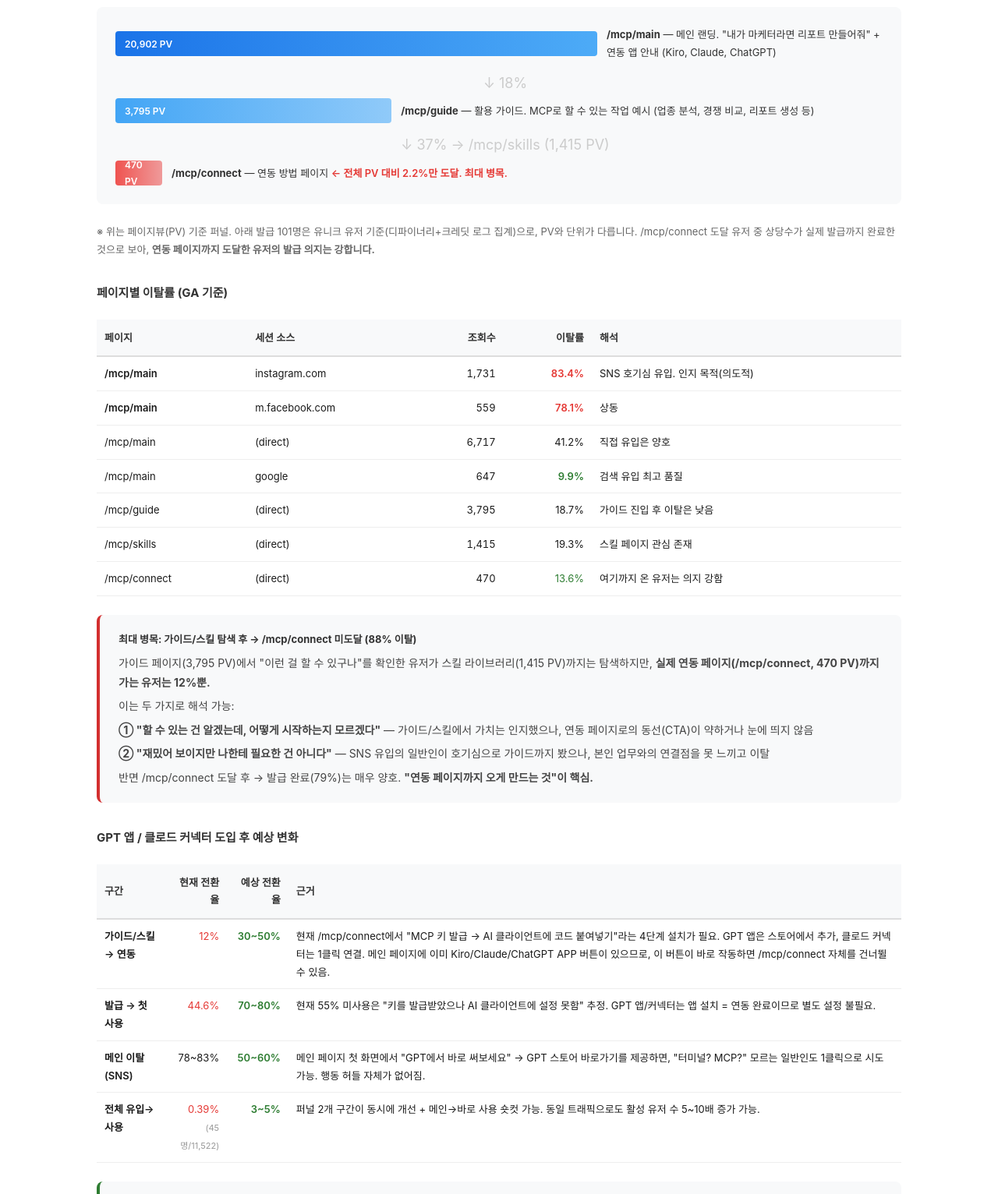
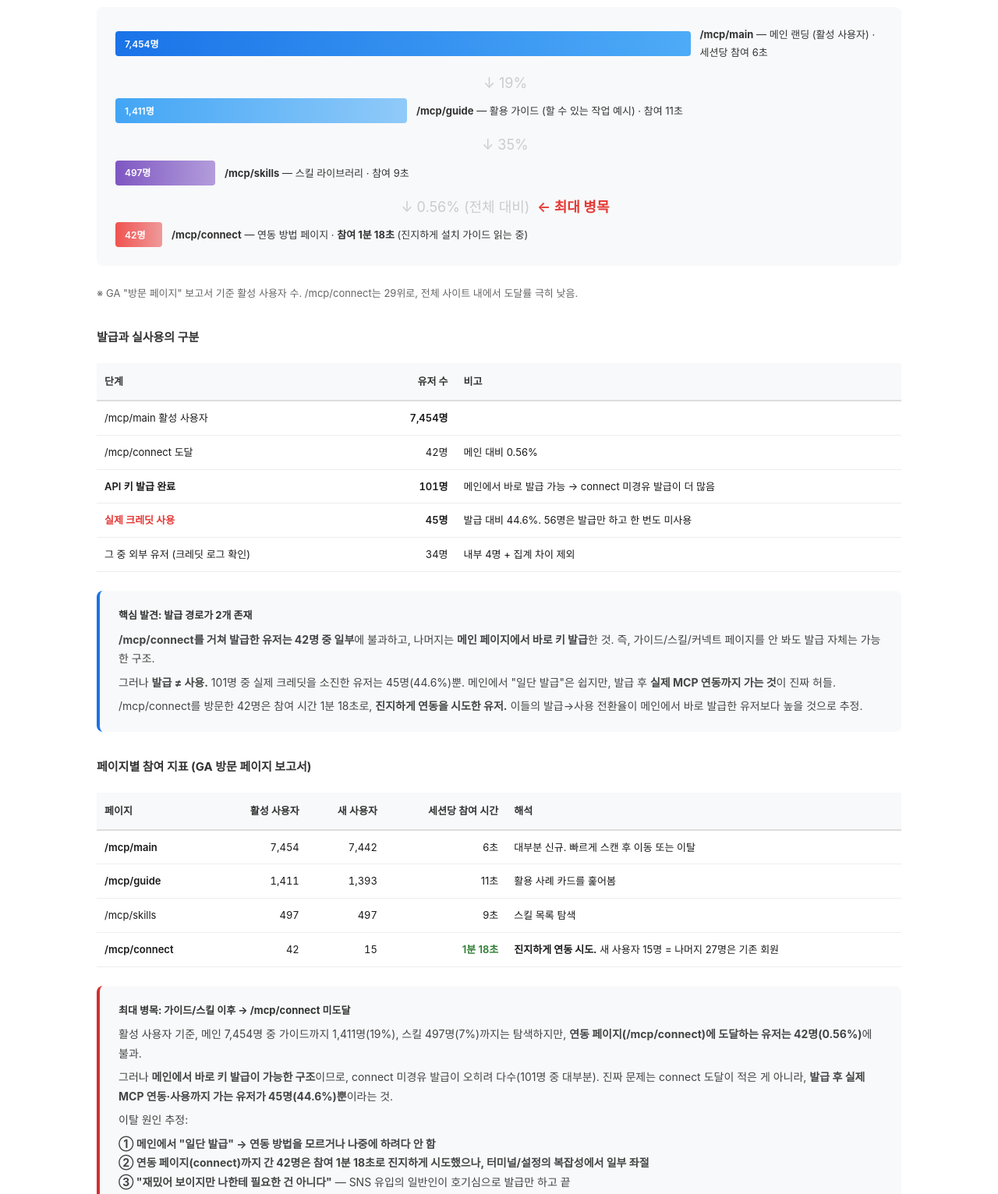
Before and after one commit to hwan-IGAW/Webpage_-publish, a plain HTML site: page index.html in a window 1280 px wide. Shown: the part 1340-2872 px from the top of the page at 78% size. Drawn offline with Linux system fonts and the light colour scheme.

Commit message:
퍼널 활성사용자 기준으로 수정, 발급vs실사용 구분 명확화

```diff
--- a/index.html
+++ b/index.html
@@ -199,45 +199,70 @@
 
   <div class="funnel">
     <div class="funnel-step">
-      <div class="funnel-bar" style="width:100%;">20,902 PV</div>
-      <div class="funnel-label"><strong>/mcp/main</strong> — 메인 랜딩. "내가 마케터라면 리포트 만들어줘" + 연동 앱 안내 (Kiro, Claude, ChatGPT)</div>
+      <div class="funnel-bar" style="width:100%;">7,454명</div>
+      <div class="funnel-label"><strong>/mcp/main</strong> — 메인 랜딩 (활성 사용자) · 세션당 참여 6초</div>
     </div>
-    <div class="funnel-arrow">↓ 18%</div>
+    <div class="funnel-arrow">↓ 19%</div>
     <div class="funnel-step">
-      <div class="funnel-bar" style="width:36%; background: linear-gradient(90deg, #42a5f5, #90caf9);">3,795 PV</div>
-      <div class="funnel-label"><strong>/mcp/guide</strong> — 활용 가이드. MCP로 할 수 있는 작업 예시 (업종 분석, 경쟁 비교, 리포트 생성 등)</div>
+      <div class="funnel-bar" style="width:38%; background: linear-gradient(90deg, #42a5f5, #90caf9);">1,411명</div>
+      <div class="funnel-label"><strong>/mcp/guide</strong> — 활용 가이드 (할 수 있는 작업 예시) · 참여 11초</div>
     </div>
-    <div class="funnel-arrow">↓ 37% → /mcp/skills (1,415 PV)</div>
+    <div class="funnel-arrow">↓ 35%</div>
     <div class="funnel-step">
-      <div class="funnel-bar" style="width:5%; background: linear-gradient(90deg, #ef5350, #ef9a9a);">470 PV</div>
-      <div class="funnel-label"><strong>/mcp/connect</strong> — 연동 방법 페이지 <span class="red bold">← 전체 PV 대비 2.2%만 도달. 최대 병목.</span></div>
+      <div class="funnel-bar" style="width:13%; background: linear-gradient(90deg, #7e57c2, #b39ddb);">497명</div>
+      <div class="funnel-label"><strong>/mcp/skills</strong> — 스킬 라이브러리 · 참여 9초</div>
+    </div>
+    <div class="funnel-arrow">↓ 0.56% (전체 대비) <span class="red bold">&nbsp;← 최대 병목</span></div>
+    <div class="funnel-step">
+      <div class="funnel-bar" style="width:2%; background: linear-gradient(90deg, #ef5350, #ef9a9a);">42명</div>
+      <div class="funnel-label"><strong>/mcp/connect</strong> — 연동 방법 페이지 · <strong>참여 1분 18초</strong> (진지하게 설치 가이드 읽는 중)</div>
     </div>
   </div>
-  <p style="font-size:13px; color:#666; margin-top:12px;">※ 위는 페이지뷰(PV) 기준 퍼널. 아래 발급 101명은 유니크 유저 기준(디파이너리+크레딧 로그 집계)으로, PV와 단위가 다릅니다. /mcp/connect 도달 유저 중 상당수가 실제 발급까지 완료한 것으로 보아, <strong>연동 페이지까지 도달한 유저의 발급 의지는 강합니다.</strong></p>
 
-  <h3>페이지별 이탈률 (GA 기준)</h3>
+  <p style="font-size:13px; color:#666; margin: 16px 0 8px;">※ GA "방문 페이지" 보고서 기준 활성 사용자 수. /mcp/connect는 29위로, 전체 사이트 내에서 도달률 극히 낮음.</p>
+
+  <h3>발급과 실사용의 구분</h3>
   <table>
     <thead>
-      <tr><th>페이지</th><th>세션 소스</th><th class="text-right">조회수</th><th class="text-right">이탈률</th><th>해석</th></tr>
+      <tr><th>단계</th><th class="text-right">유저 수</th><th>비고</th></tr>
     </thead>
     <tbody>
-      <tr><td class="bold">/mcp/main</td><td>instagram.com</td><td class="text-right num">1,731</td><td class="text-right red bold">83.4%</td><td>SNS 호기심 유입. 인지 목적(의도적)</td></tr>
-      <tr><td class="bold">/mcp/main</td><td>m.facebook.com</td><td class="text-right num">559</td><td class="text-right red bold">78.1%</td><td>상동</td></tr>
-      <tr><td>/mcp/main</td><td>(direct)</td><td class="text-right num">6,717</td><td class="text-right">41.2%</td><td>직접 유입은 양호</td></tr>
-      <tr><td>/mcp/main</td><td>google</td><td class="text-right num">647</td><td class="text-right green bold">9.9%</td><td>검색 유입 최고 품질</td></tr>
-      <tr><td>/mcp/guide</td><td>(direct)</td><td class="text-right num">3,795</td><td class="text-right">18.7%</td><td>가이드 진입 후 이탈은 낮음</td></tr>
-      <tr><td>/mcp/skills</td><td>(direct)</td><td class="text-right num">1,415</td><td class="text-right">19.3%</td><td>스킬 페이지 관심 존재</td></tr>
-      <tr><td>/mcp/connect</td><td>(direct)</td><td class="text-right num">470</td><td class="text-right green">13.6%</td><td>여기까지 온 유저는 의지 강함</td></tr>
+      <tr><td>/mcp/main 활성 사용자</td><td class="text-right num bold">7,454명</td><td></td></tr>
+      <tr><td>/mcp/connect 도달</td><td class="text-right num">42명</td><td>메인 대비 0.56%</td></tr>
+      <tr><td class="bold">API 키 발급 완료</td><td class="text-right num bold">101명</td><td>메인에서 바로 발급 가능 → connect 미경유 발급이 더 많음</td></tr>
+      <tr><td class="bold red">실제 크레딧 사용</td><td class="text-right num bold">45명</td><td>발급 대비 44.6%. 56명은 발급만 하고 한 번도 미사용</td></tr>
+      <tr><td>그 중 외부 유저 (크레딧 로그 확인)</td><td class="text-right num">34명</td><td>내부 4명 + 집계 차이 제외</td></tr>
+    </tbody>
+  </table>
+
+  <div class="insight">
+    <div class="title">핵심 발견: 발급 경로가 2개 존재</div>
+    <p><strong>/mcp/connect를 거쳐 발급한 유저는 42명 중 일부</strong>에 불과하고, 나머지는 <strong>메인 페이지에서 바로 키 발급</strong>한 것. 즉, 가이드/스킬/커넥트 페이지를 안 봐도 발급 자체는 가능한 구조.</p>
+    <p>그러나 <strong>발급 ≠ 사용.</strong> 101명 중 실제 크레딧을 소진한 유저는 45명(44.6%)뿐. 메인에서 "일단 발급"은 쉽지만, 발급 후 <strong>실제 MCP 연동까지 가는 것</strong>이 진짜 허들.</p>
+    <p>/mcp/connect를 방문한 42명은 참여 시간 1분 18초로, <strong>진지하게 연동을 시도한 유저.</strong> 이들의 발급→사용 전환율이 메인에서 바로 발급한 유저보다 높을 것으로 추정.</p>
+  </div>
+
+  <h3>페이지별 참여 지표 (GA 방문 페이지 보고서)</h3>
+  <table>
+    <thead>
+      <tr><th>페이지</th><th class="text-right">활성 사용자</th><th class="text-right">새 사용자</th><th class="text-right">세션당 참여 시간</th><th>해석</th></tr>
+    </thead>
+    <tbody>
+      <tr><td class="bold">/mcp/main</td><td class="text-right num">7,454</td><td class="text-right num">7,442</td><td class="text-right">6초</td><td>대부분 신규. 빠르게 스캔 후 이동 또는 이탈</td></tr>
+      <tr><td class="bold">/mcp/guide</td><td class="text-right num">1,411</td><td class="text-right num">1,393</td><td class="text-right">11초</td><td>활용 사례 카드를 훑어봄</td></tr>
+      <tr><td>/mcp/skills</td><td class="text-right num">497</td><td class="text-right num">497</td><td class="text-right">9초</td><td>스킬 목록 탐색</td></tr>
+      <tr><td class="bold">/mcp/connect</td><td class="text-right num">42</td><td class="text-right num">15</td><td class="text-right bold green">1분 18초</td><td><strong>진지하게 연동 시도.</strong> 새 사용자 15명 = 나머지 27명은 기존 회원</td></tr>
     </tbody>
   </table>
 
   <div class="insight bad">
-    <div class="title">최대 병목: 가이드/스킬 탐색 후 → /mcp/connect 미도달 (88% 이탈)</div>
-    <p>가이드 페이지(3,795 PV)에서 "이런 걸 할 수 있구나"를 확인한 유저가 스킬 라이브러리(1,415 PV)까지는 탐색하지만, <strong>실제 연동 페이지(/mcp/connect, 470 PV)까지 가는 유저는 12%뿐.</strong></p>
-    <p>이는 두 가지로 해석 가능:</p>
-    <p><strong>① "할 수 있는 건 알겠는데, 어떻게 시작하는지 모르겠다"</strong> — 가이드/스킬에서 가치는 인지했으나, 연동 페이지로의 동선(CTA)이 약하거나 눈에 띄지 않음</p>
-    <p><strong>② "재밌어 보이지만 나한테 필요한 건 아니다"</strong> — SNS 유입의 일반인이 호기심으로 가이드까지 봤으나, 본인 업무와의 연결점을 못 느끼고 이탈</p>
-    <p>반면 /mcp/connect 도달 후 → 발급 완료(79%)는 매우 양호. <strong>"연동 페이지까지 오게 만드는 것"이 핵심.</strong></p>
+    <div class="title">최대 병목: 가이드/스킬 이후 → /mcp/connect 미도달</div>
+    <p>활성 사용자 기준, 메인 7,454명 중 가이드까지 1,411명(19%), 스킬 497명(7%)까지는 탐색하지만, <strong>연동 페이지(/mcp/connect)에 도달하는 유저는 42명(0.56%)</strong>에 불과.</p>
+    <p>그러나 <strong>메인에서 바로 키 발급이 가능한 구조</strong>이므로, connect 미경유 발급이 오히려 다수(101명 중 대부분). 진짜 문제는 connect 도달이 적은 게 아니라, <strong>발급 후 실제 MCP 연동·사용까지 가는 유저가 45명(44.6%)뿐</strong>이라는 것.</p>
+    <p>이탈 원인 추정:</p>
+    <p><strong>① 메인에서 "일단 발급" → 연동 방법을 모르거나 나중에 하려다 안 함</strong><br>
+       <strong>② 연동 페이지(connect)까지 간 42명은 참여 1분 18초로 진지하게 시도했으나, 터미널/설정의 복잡성에서 일부 좌절</strong><br>
+       <strong>③ "재밌어 보이지만 나한테 필요한 건 아니다"</strong> — SNS 유입의 일반인이 호기심으로 발급만 하고 끝</p>
   </div>
 
   <h3>GPT 앱 / 클로드 커넥터 도입 후 예상 변화</h3>
@@ -248,9 +273,9 @@
     <tbody>
       <tr>
         <td class="bold">가이드/스킬 → 연동</td>
-        <td class="text-right red">12%</td>
-        <td class="text-right green bold">30~50%</td>
-        <td>현재 /mcp/connect에서 "MCP 키 발급 → AI 클라이언트에 코드 붙여넣기"라는 4단계 설치가 필요. GPT 앱은 스토어에서 추가, 클로드 커넥터는 1클릭 연결. 메인 페이지에 이미 Kiro/Claude/ChatGPT APP 버튼이 있으므로, 이 버튼이 바로 작동하면 /mcp/connect 자체를 건너뛸 수 있음.</td>
+        <td class="text-right red">0.56%</td>
+        <td class="text-right green bold">불필요</td>
+        <td>GPT 앱은 메인에서 바로 스토어 이동 → 설치. connect 페이지를 거칠 필요 없음. 퍼널 자체가 축소.</td>
       </tr>
       <tr>
         <td class="bold">발급 → 첫 사용</td>
@@ -262,7 +287,7 @@
         <td class="bold">메인 이탈 (SNS)</td>
         <td class="text-right">78~83%</td>
         <td class="text-right green bold">50~60%</td>
-        <td>메인 페이지 첫 화면에서 "GPT에서 바로 써보세요" → GPT 스토어 바로가기를 제공하면, "터미널? MCP?" 모르는 일반인도 1클릭으로 시도 가능. 행동 허들 자체가 없어짐.</td>
+        <td>"GPT에서 바로 써보세요" → GPT 스토어 바로가기를 제공하면, 일반인도 1클릭으로 시도 가능.</td>
       </tr>
       <tr>
         <td class="bold">전체 유입→사용</td>
```
